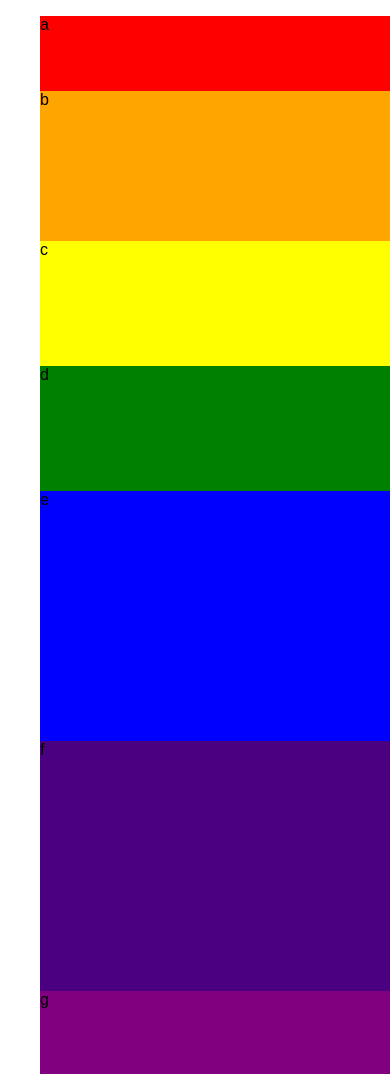
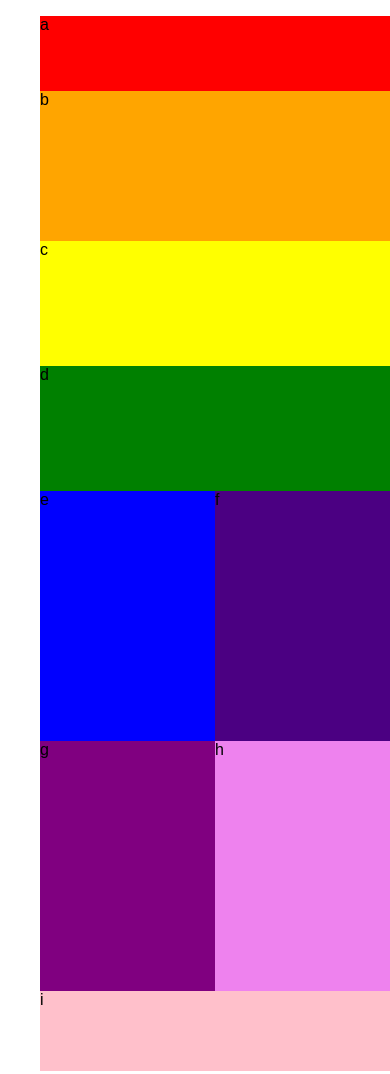
Before and after one commit to AmandaMoen/ui-challenge-1, a plain HTML site: page index.html in a window 390 px wide. Shown: the top 1074 px of the page. Drawn offline with Linux system fonts and the light colour scheme.

Commit message:
Removed reference to inline-grid that screwed up my mobile view.

```diff
--- a/styles/layout.css
+++ b/styles/layout.css
@@ -69,7 +69,7 @@
 /*For Mobile Web Design*/
 @media screen and (max-width: 768px) {
 #list ul {
-  	display: grid | inline-grid;
+  	display: grid;
   	grid-template-areas:
   	"a a"
     "b b"
```
